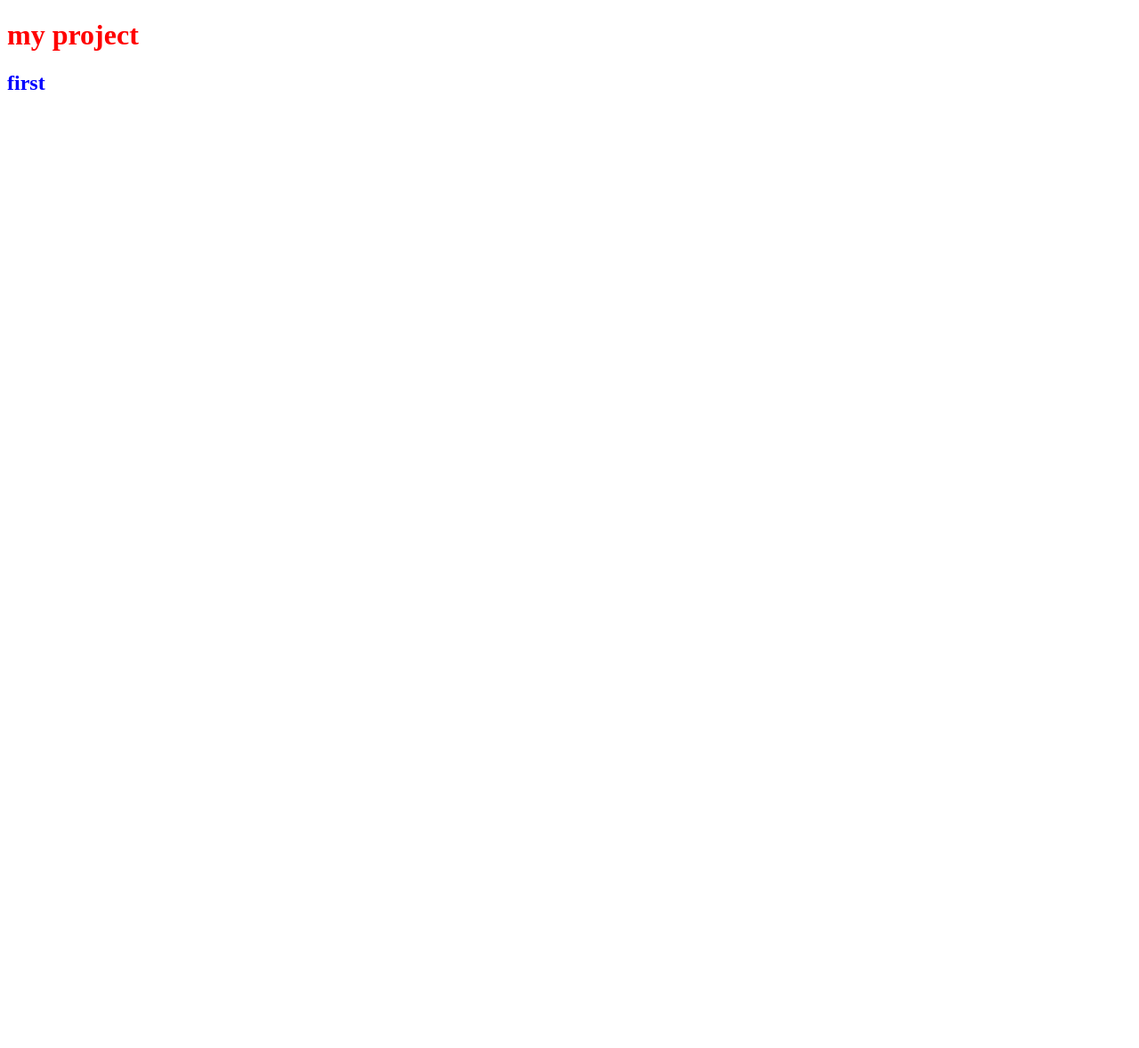
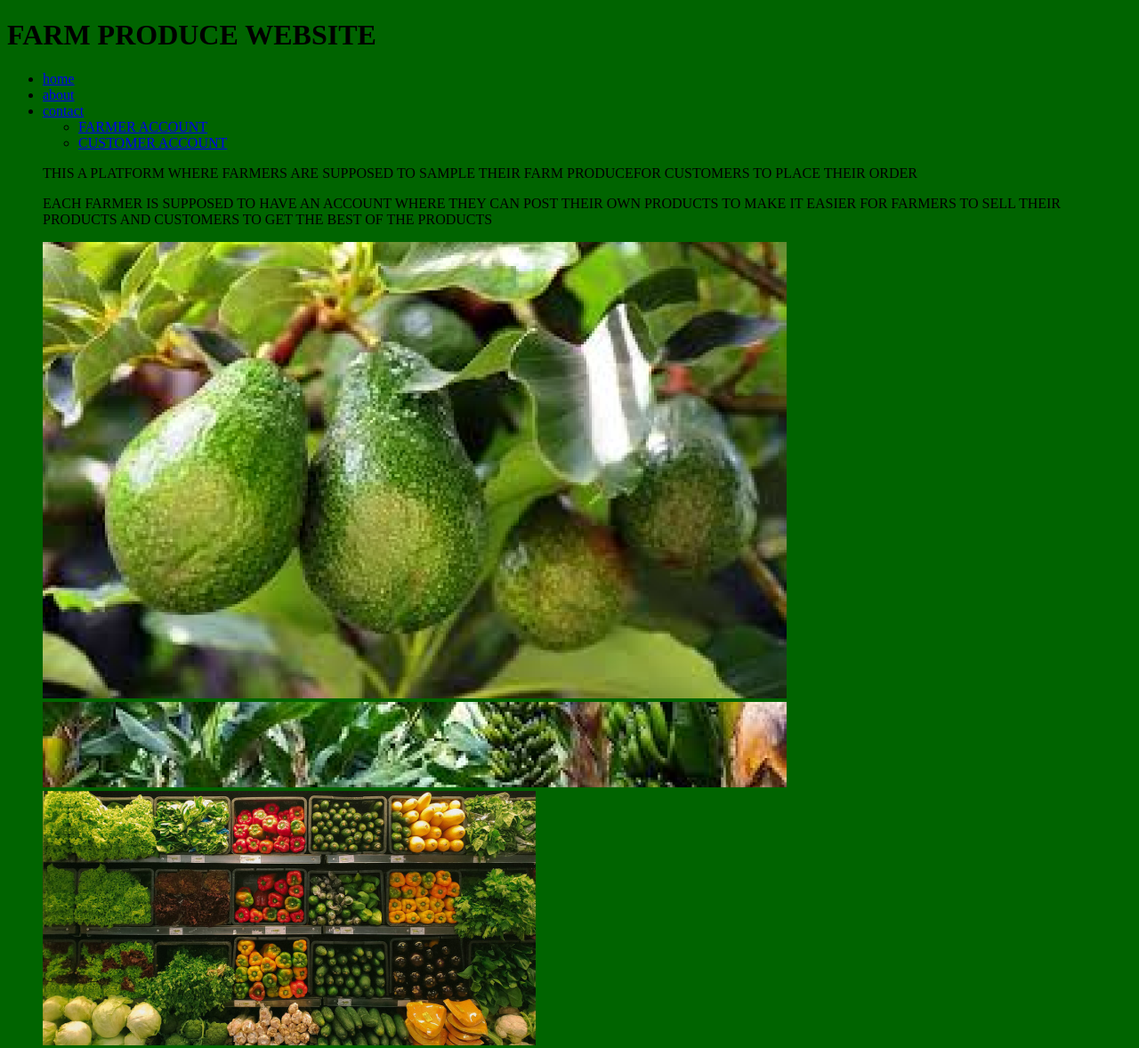
Before and after one commit to Thuku456/project, a plain HTML site: page index.html in a window 1280 px wide. Shown: the top 1178 px of the page at 89% size. Before the commit the page ends 800 px from the top, so only its background shows below. Drawn offline with Linux system fonts and the light colour scheme.

Commit message:
initial commit

```diff
--- a/index.html
+++ b/index.html
@@ -3,11 +3,59 @@
 <head>
     <meta charset="UTF-8">
     <meta name="viewport" content="width=device-width, initial-scale=1.0">
-    <title>Document</title>
+    <title>farm website</title>
     <link rel="stylesheet" type="text/css" href="styles.css">
 </head>
 <body>
-   <h1>my project</h1>
-   <h2>first</h2>
+   <h1>FARM PRODUCE WEBSITE</h1>
+  <div class="nav-">
+      <div class="wrapper">
+          <nav>
+              <ul class="nav-items">
+                  <li>
+                      <a href="#">home</a>
+                  </li>
+                  <li>
+                      <a href="#">about</a>
+                </li>
+                <li>
+                      <a href="#">contact</a>
+                      </li>
+                      <div class="container1">
+                      <ul class="nav-items2">
+                          <nav>
+                              <li>
+                                  <a href="#">FARMER ACCOUNT</a>
+                              </li>
+                              <li>
+                                  <a href="#">CUSTOMER ACCOUNT</a>
+                              </li>
+                          </nav>
+
+                      </ul>
+                    </div>
+                      <div class="div-container">
+                          <p>THIS A PLATFORM WHERE FARMERS ARE SUPPOSED TO SAMPLE THEIR FARM PRODUCEFOR CUSTOMERS TO PLACE THEIR ORDER</p>
+                          <P>EACH FARMER IS SUPPOSED TO HAVE AN ACCOUNT WHERE THEY CAN POST THEIR OWN PRODUCTS TO MAKE IT EASIER FOR FARMERS TO SELL THEIR PRODUCTS AND CUSTOMERS TO GET THE BEST OF THE PRODUCTS</P>
+                      </div>
+                      <div class="image">
+                          <img src="images/images258 1.png" alt="">
+                          <img src="images/Rectangle 6.png" alt="">
+                          <img src="images/Rectangle 8.png" alt="">
+                      </div>
+                  </li>
+              </ul>
+          </nav>
+      </div>
+  </div>
+  <footer>
+      <div class="footer">
+          <ul>
+              <li>
+                  <a href="#">farmafrica@gmail.com</a>
+              </li>
+          </ul>
+      </div>
+  </footer>
 </body>
 </html>
--- a/styles.css
+++ b/styles.css
@@ -1,6 +1,7 @@
-h1{
-    color:red;
+body{
+    background-color:darkgreen;
 }
-h2{
-    color:blue;
+.nav-items{
+    color:black
 }
+}
```
Also changed, not shown: images/Rectangle 6.png (added), images/Rectangle 8.png (added), images/images258 1.png (added).
